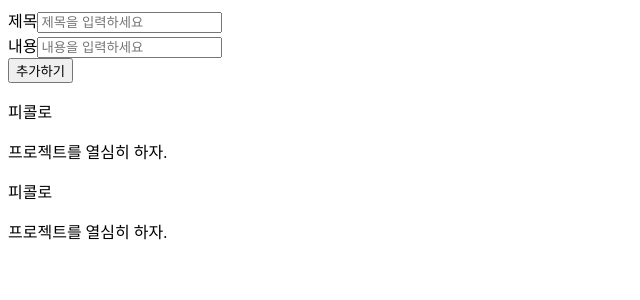
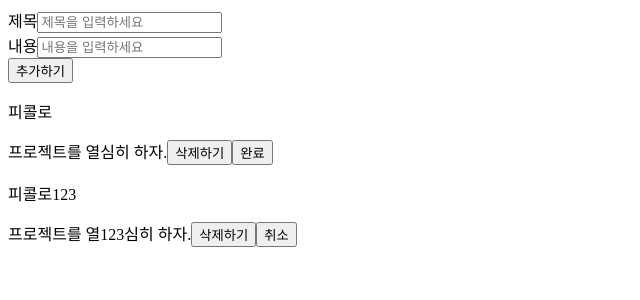
Before and after one commit to picoloman6/nbc_react_1, a React (Vite) app: page / in a window 1280 px wide. Shown: the top 300 px of the page, without its empty margins (0-640 px from the left). Built offline with nearby package versions, Linux system fonts and the light colour scheme.

Commit message:
[dev] Todos done 여부에 따른 렌더링 분기 처리

```diff
--- a/src/TodoList/TodoContent.tsx
+++ b/src/TodoList/TodoContent.tsx
@@ -9,6 +9,8 @@ const TodoContent = ({ todo }: TodoContentPropsTypes) => {
     <div>
       <p>{todo.name}</p>
       <span>{todo.content}</span>
+      <button>삭제하기</button>
+      {todo.done ? <button>취소</button> : <button>완료</button>}
     </div>
   );
 };
--- a/src/TodoList/TodoList.tsx
+++ b/src/TodoList/TodoList.tsx
@@ -7,7 +7,12 @@ import { TodosTypes, TodoInputTypes } from './TodosTypes';
 const TodoList = () => {
   const [todos, setTodos] = useState<TodosTypes[]>([
     { id: 1, name: '피콜로', content: '프로젝트를 열심히 하자.', done: false },
-    { id: 2, name: '피콜로', content: '프로젝트를 열심히 하자.', done: true }
+    {
+      id: 2,
+      name: '피콜로123',
+      content: '프로젝트를 열123심히 하자.',
+      done: true
+    }
   ]);
   const id = useRef<number>(3);
 
@@ -22,8 +27,22 @@ const TodoList = () => {
   return (
     <div>
       <TodoInput changeTodos={changeTodos} />
-      {todos.length > 0 &&
-        todos.map((todo) => <TodoContent key={todo.id} todo={todo} />)}
+      <div style={{ display: 'flex' }}>
+        {todos.length > 0 &&
+          todos.map((todo) => {
+            if (!todo.done) {
+              return <TodoContent key={todo.id} todo={todo} />;
+            }
+          })}
+      </div>
+      <div style={{ display: 'flex' }}>
+        {todos.length > 0 &&
+          todos.map((todo) => {
+            if (todo.done) {
+              return <TodoContent key={todo.id} todo={todo} />;
+            }
+          })}
+      </div>
     </div>
   );
 };
```
